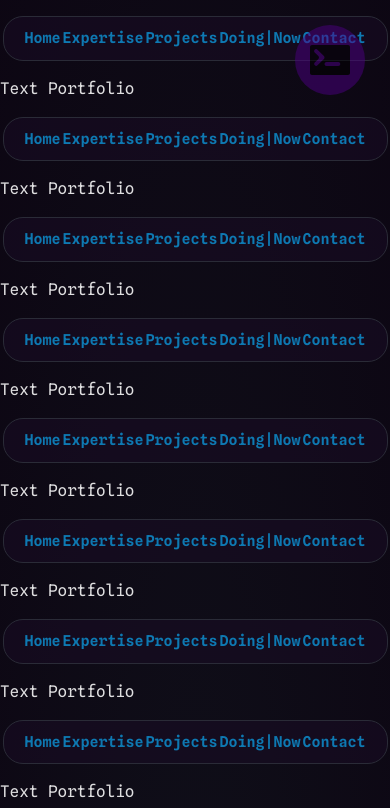
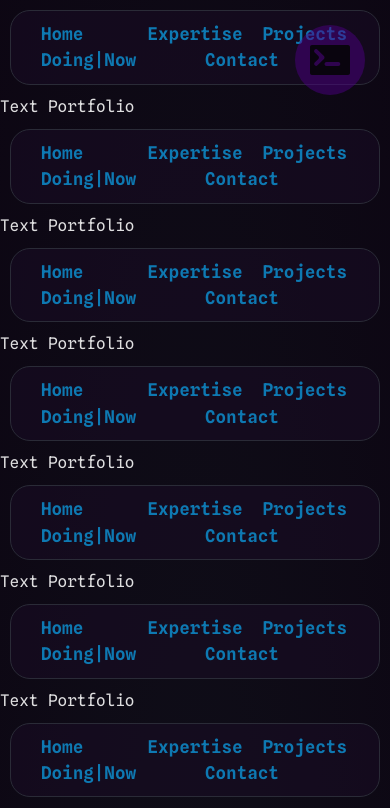
Before and after one commit to Winbisid/circle_motion_portfolio, a React (Vite) app: page / in a window 390 px wide. Shown: the top 808 px of the page. Built offline with nearby package versions, Linux system fonts and the light colour scheme.

Commit message:
wrap nav on smaller screens

```diff
--- a/src/components/textPortfolio/nav/Nav.css
+++ b/src/components/textPortfolio/nav/Nav.css
@@ -6,9 +6,10 @@
 
 #top-menu ul {
   display: flex;
+  flex-wrap: wrap;
   background-attachment: scroll;
-  /* background-color: rgba(42, 43, 56, 0.5); */
   background-color: hsla(270, 50%, 10%, 0.5);
+  /* background-color: rgba(42, 43, 56, 0.1); */
   border-color: rgb(42, 43, 55);
   border-radius: 20px;
   border-style: solid;
@@ -17,6 +18,7 @@
 }
 
 #top-menu ul li {
+  flex: 1;
   cursor: pointer;
   font-size: 17.6px;
   list-style-type: none;
@@ -55,16 +57,13 @@
 }
 
 @media (max-width: 768px) {
-  #top-menu ul {
-    padding: 10px 20px;
+  #top-menu {
+    /* display: none; */
   }
 
-  #top-menu li {
-    /* max-width: 40px; */
-  }
-
-  #top-menu ul li {
-    font-size: 15px;
-    padding: 0 1px;
+  #top-menu ul {
+    margin: 10px;
+    padding: 10px 20px;
+    /* flex-direction: column; */
   }
 }
```
